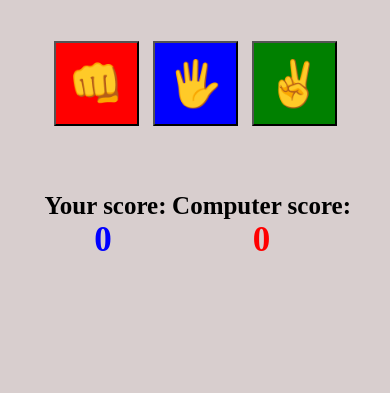
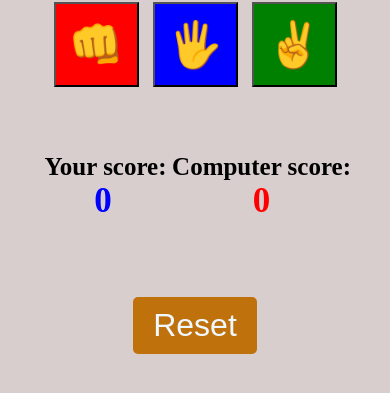
Before and after one commit to hafseeimam/100days0fjs, a plain HTML site: page Rock_Paper_Scissors/index.html in a window 390 px wide. Shown: the part 373-766 px from the top of the page. Drawn offline with Linux system fonts and the light colour scheme.

Commit message:
updated the code

```diff
--- a/Rock_Paper_Scissors/app.js
+++ b/Rock_Paper_Scissors/app.js
@@ -4,6 +4,7 @@ const gameBtns = document.querySelectorAll('.btn')
 const playerEl = document.querySelector('.player-score')
 const computerEl = document.querySelector('.computer-score')
 const winnerEl = document.querySelector('.winner')
+const resetbtn = document.querySelector('.reset-btn')
 const choice = ['rock', 'paper', 'scissors']
 
 let playerScore = 0
@@ -15,6 +16,15 @@ function computerMove() {
     let random = Math.floor(Math.random() * 3)
     computerChoice = choice[random]
     console.log(computerChoice);
+}
+
+function resetGame() {
+    playerScore = 0;
+    computerScore = 0;
+    playing = true;
+    playerEl.textContent = playerScore;
+    computerEl.textContent = computerScore;
+    winnerEl.textContent = '';
 }
 
 gameBtns.forEach(btn => {
@@ -56,3 +66,5 @@ gameBtns.forEach(btn => {
     }
     )
 })
+
+resetbtn.addEventListener('click', resetGame)
--- a/Rock_Paper_Scissors/index.html
+++ b/Rock_Paper_Scissors/index.html
@@ -22,6 +22,7 @@
             <h2>Computer score: <span class="computer-score">0</span></h2>
         </div>
         <h3 class="winner"></h3>
+        <button class=" reset-btn">Reset</button>
     </div>
     <script src="app.js"></script>
 </body>
--- a/Rock_Paper_Scissors/style.css
+++ b/Rock_Paper_Scissors/style.css
@@ -41,6 +41,7 @@ h2 {
     height: 80px;
     font-size: 35px;
     margin: 10px 5px;
+    cursor: pointer;
 }
 
 .rock {
@@ -53,6 +54,17 @@ h2 {
 
 .scissor {
     background-color: green;
+}
+
+.reset-btn {
+    margin-top: 20px;
+    padding: 10px 20px;
+    font-size: 2rem;
+    cursor: pointer;
+    background-color: rgb(191, 113, 11);
+    border: none;
+    border-radius: 5px;
+    color: aliceblue;
 }
 
 .score {
@@ -111,6 +123,7 @@ h2 {
         height: 85px;
         font-size: 45px;
         margin: 10px 5px;
+        cursor: pointer;
     }
 
     .score {
@@ -140,8 +153,19 @@ h2 {
         font-size: 35px;
     }
 
-    .btn-container{
+    .btn-container {
         margin-top: 20px;
     }
 
+    .reset-btn {
+        margin-top: 20px;
+        padding: 10px 20px;
+        font-size: 2rem;
+        cursor: pointer;
+        background-color: rgb(191, 113, 11);
+        border: none;
+        border-radius: 5px;
+        color: aliceblue;
+    }
+
 }
```
